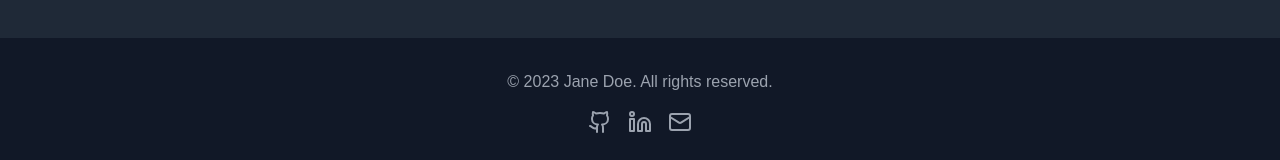
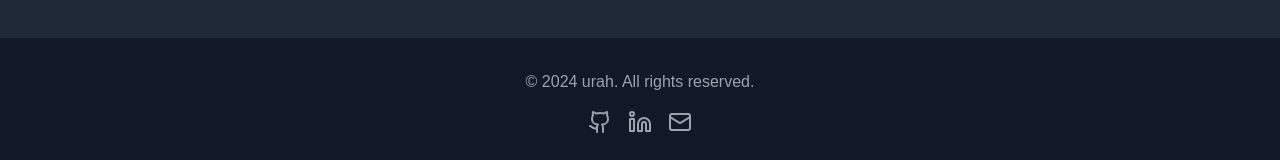
Before and after one commit to urah001/portfolio1.o, a Next.js app: page / in a window 1280 px wide. Shown: the part 2282-2442 px from the top of the page. Built offline with nearby package versions, Linux system fonts and the light colour scheme.

Commit message:
little changes

```diff
--- a/components/content.tsx
+++ b/components/content.tsx
@@ -303,7 +303,7 @@ export default function Portfolio() {
       <footer className="bg-gray-200 dark:bg-gray-900 py-8 transition-colors duration-300">
         <div className="container mx-auto px-4 text-center">
           <p className="text-gray-600 dark:text-gray-400">
-            &copy; 2023 Jane Doe. All rights reserved.
+            &copy; 2024 urah. All rights reserved.
           </p>
           <div className="flex justify-center space-x-4 mt-4">
             <a
```
